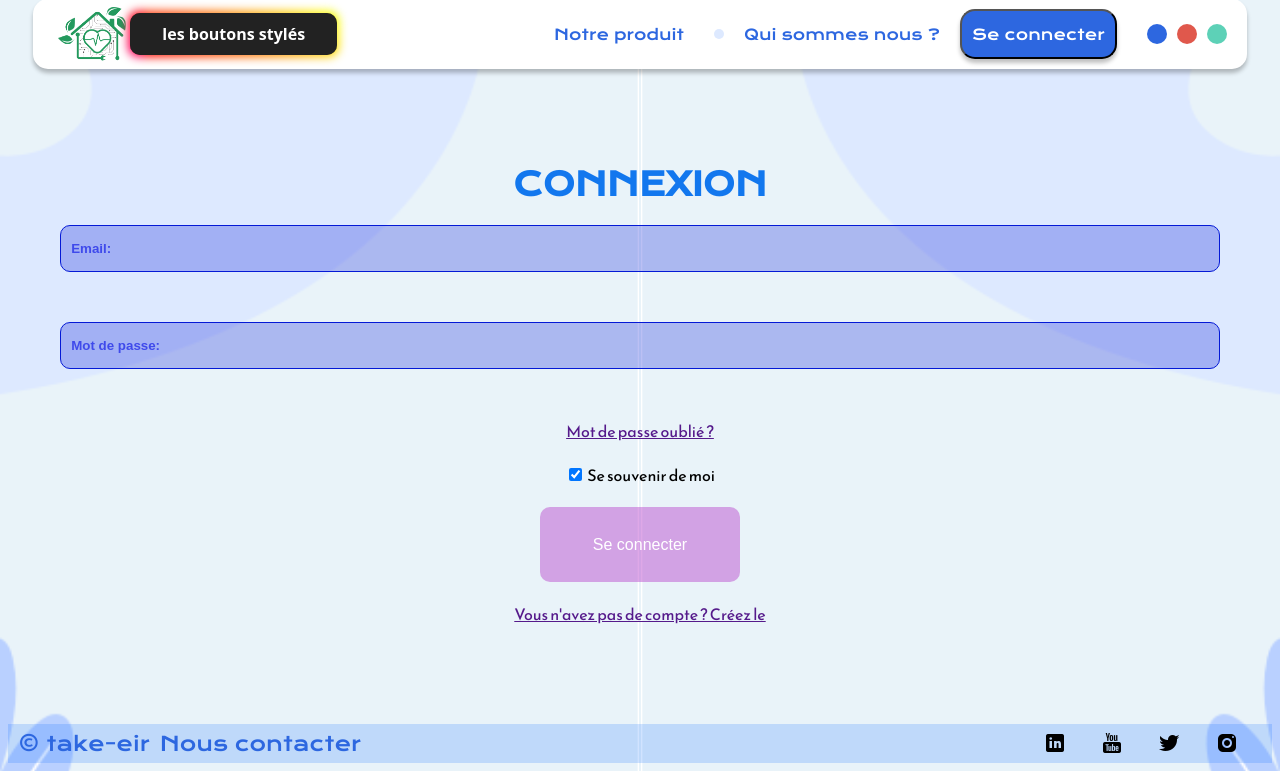
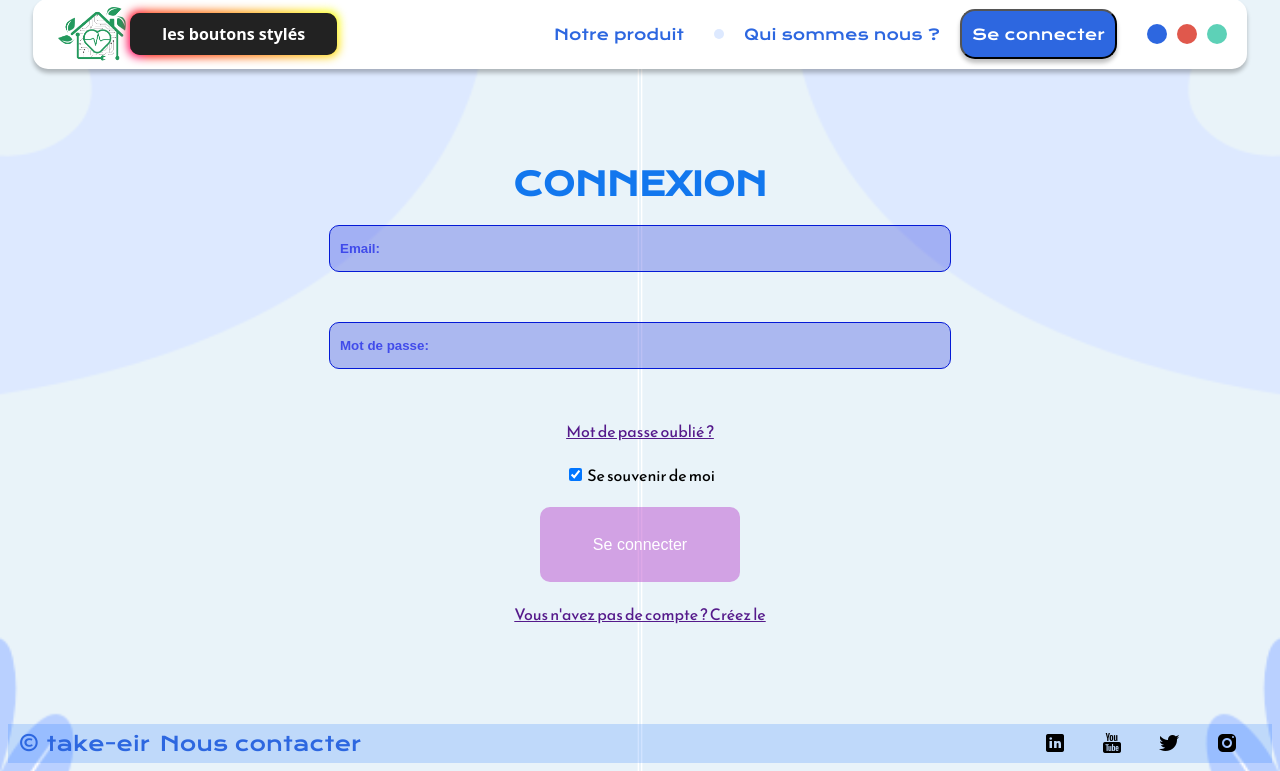
Before and after one commit to Theophile-Wemaere/take-eir-app, a PHP site: page /login.html in a window 1280 px wide. Shown: the part 29-800 px from the top of the page. Run offline with PHP 8.4, Linux system fonts and the light colour scheme.

Commit message:
fixed login form width

```diff
--- a/CSS/login.css
+++ b/CSS/login.css
@@ -6,6 +6,7 @@
 
 .main-box {
   align-items: center;
+  justify-content: center;
 }
 
 .form_log {
@@ -28,8 +29,9 @@
   font-family: "Reem Kufi", sans-serif;
   height: 90%;
   width: 90%;
-  left: 5%;
-  right: 5%;
+  max-width: 600px;
+  margin-left: auto;
+  margin-right: auto;
 }
 
 .remember {
```
